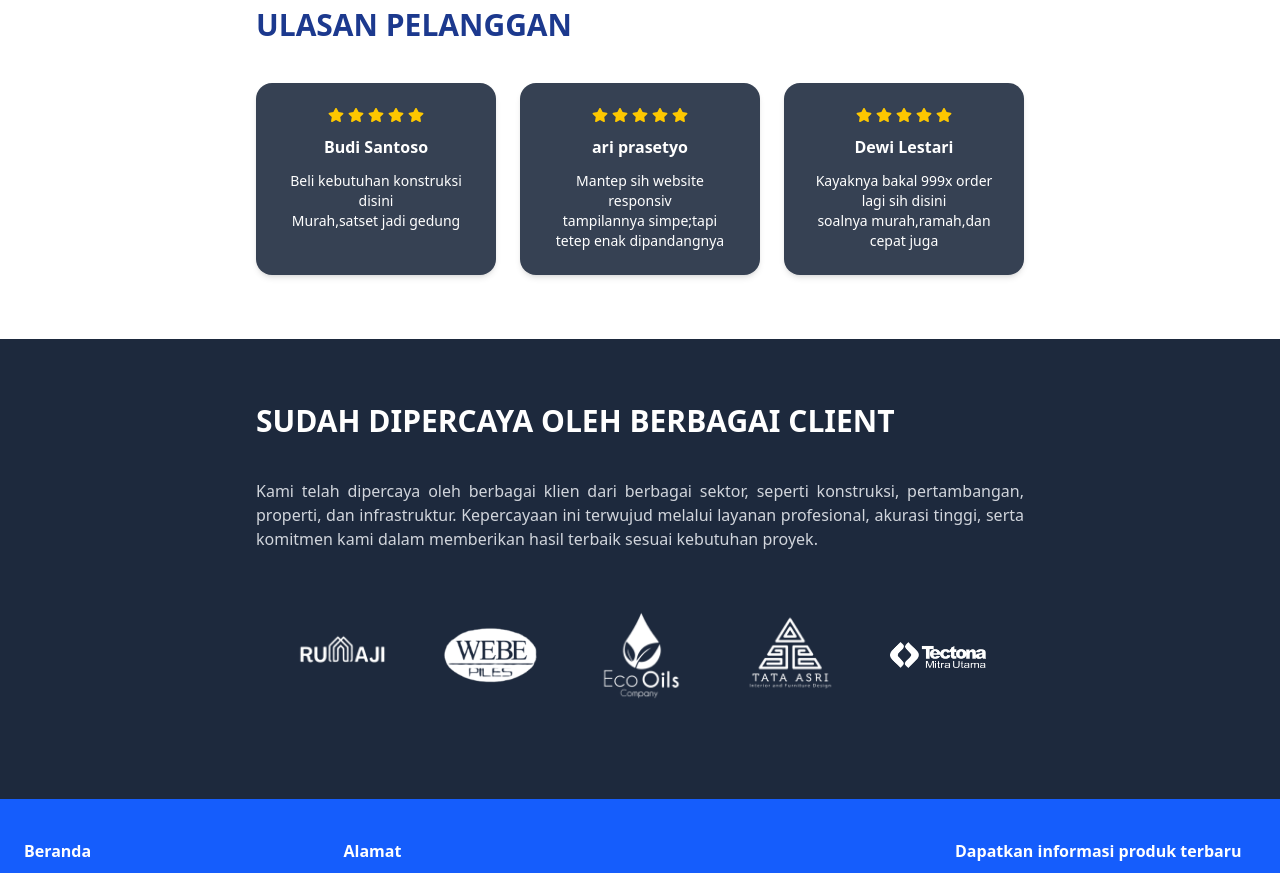
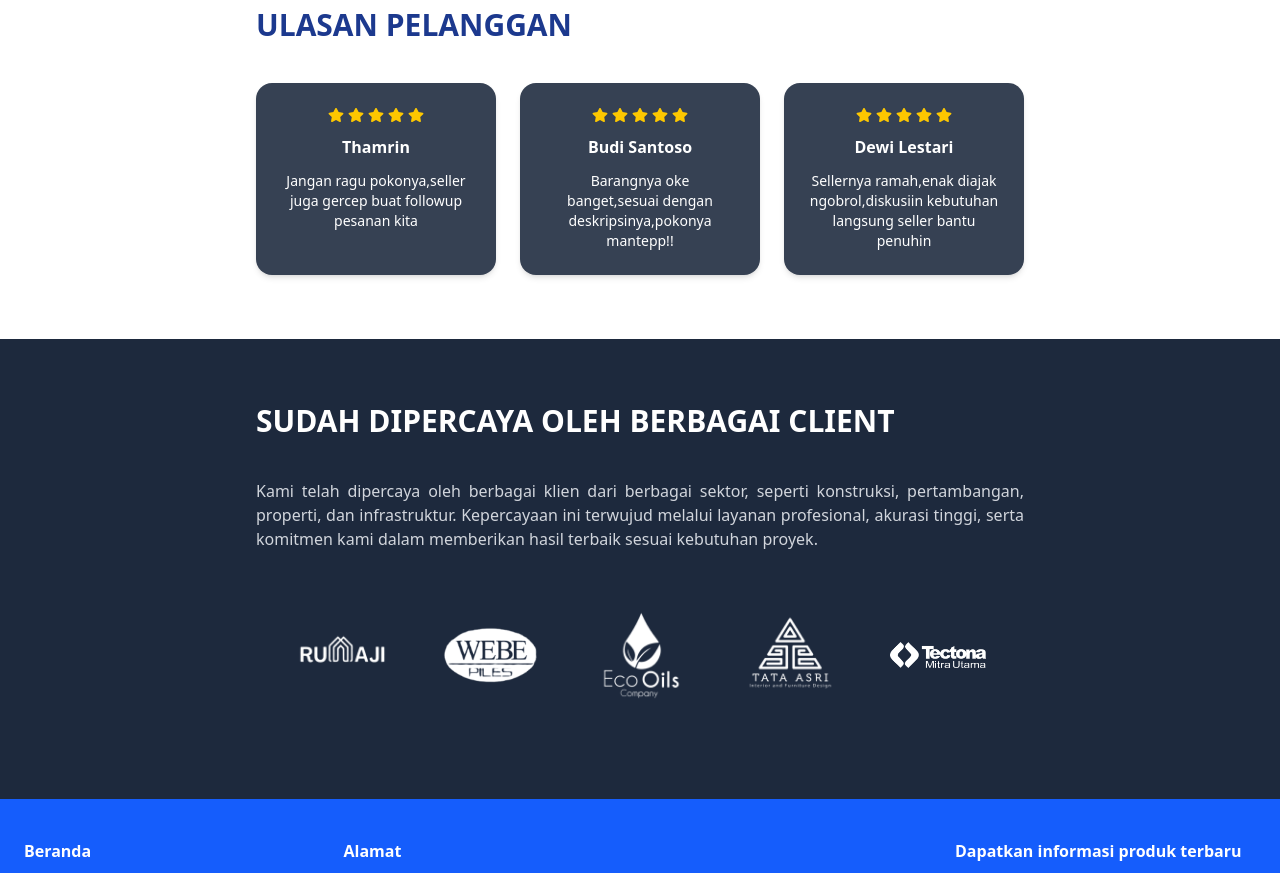
Before and after one commit to atib-gmc/toko-survey-v2-, a Next.js app: page / in a window 1280 px wide. Shown: the part 1340-2213 px from the top of the page. Built offline with nearby package versions, Linux system fonts and the light colour scheme; no server answers; the database is empty.

Commit message:
fix: fixing testimoni

```diff
--- a/app/components/testimoni/testimonial.tsx
+++ b/app/components/testimoni/testimonial.tsx
@@ -2,18 +2,17 @@ import { FaStar } from "react-icons/fa";
 
 const testimonials = [
   {
-    name: "Budi Santoso",
-    review: "Beli kebutuhan konstruksi disini\nMurah,satset jadi gedung",
+    name: "Thamrin",
+    review: "Jangan ragu pokonya,seller juga gercep buat followup pesanan kita",
   },
   {
-    name: "ari prasetyo",
-    review:
-      "Mantep sih website responsiv\ntampilannya simpe;tapi tetep enak dipandangnya",
+    name: "Budi Santoso",
+    review: "Barangnya oke banget,sesuai dengan deskripsinya,pokonya mantepp!!",
   },
   {
     name: "Dewi Lestari",
     review:
-      "Kayaknya bakal 999x order lagi sih disini\nsoalnya murah,ramah,dan cepat juga",
+      "Sellernya ramah,enak diajak ngobrol,diskusiin kebutuhan langsung seller bantu penuhin",
   },
 ];
 
```
